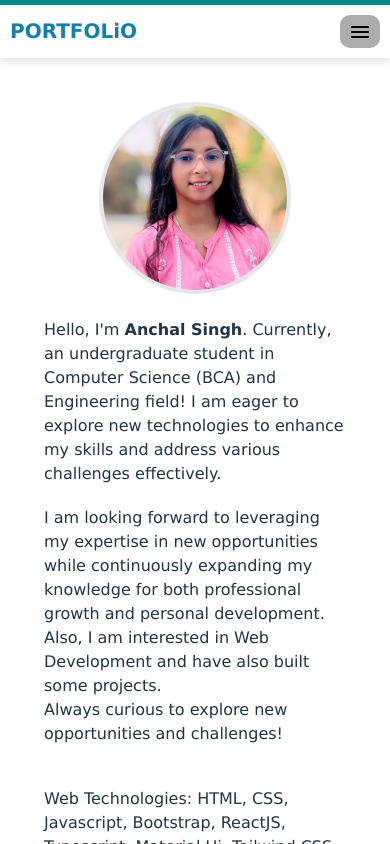
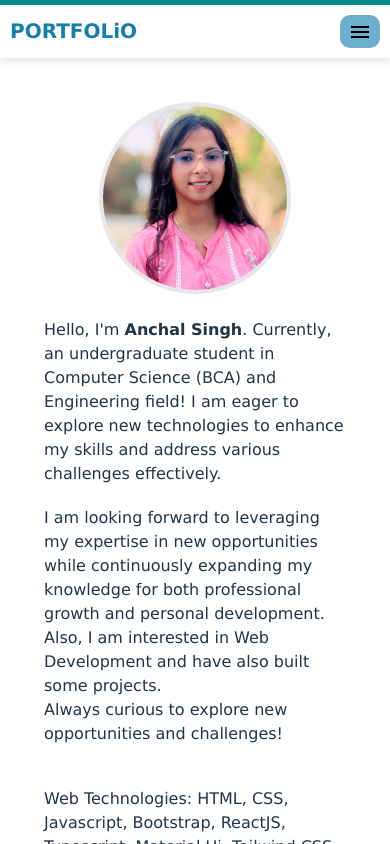
Before and after one commit to imanchalsingh/portfolio, a React (Vite) app: page / in a window 390 px wide. In both pictures the pointer is over the button 360 px from the left and 31 px from the top of the page. Shown: the top 844 px of the page. Built offline with nearby package versions, Linux system fonts and the light colour scheme.

Commit message:
added changes

```diff
--- a/src/App.css
+++ b/src/App.css
@@ -254,7 +254,7 @@ body {
   padding: 20px;
 }
 .project-card {
-  width: 350px !important;
+  width: 400px !important;
   height: 400px;
 }
 
@@ -308,7 +308,7 @@ body {
     background-color: transparent !important;
   }
   button:hover {
-    background-color: rgba(128, 128, 128, 0.642) !important;
+    background-color: #147eac9e !important;
     color: black !important;
     outline: none !important;
     border: none;
```
